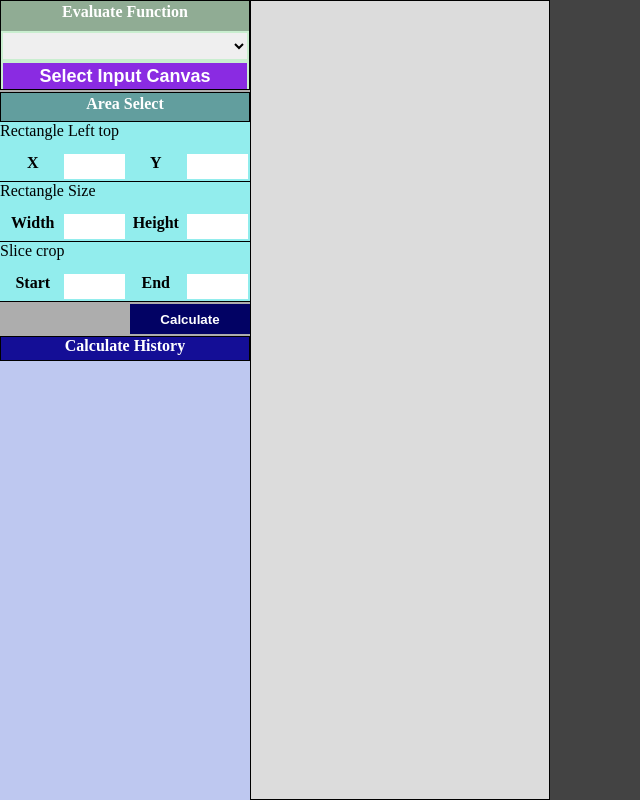
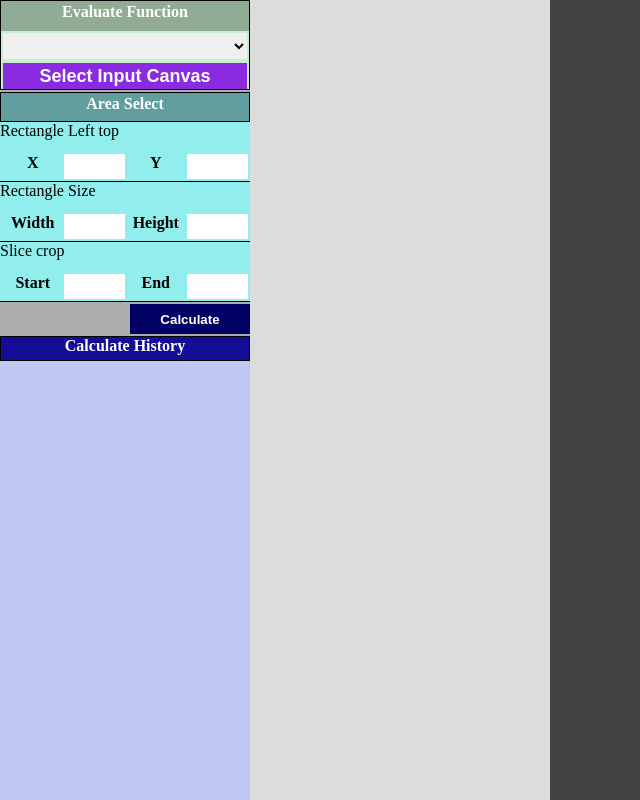
Before and after one commit to MaedaKei/DicomViewer, an Electron app: page SubWindows/Evaluate/Evaluate.html in a window 800 px wide. Shown: the whole page, without its empty margins (0-640 px from the left). Drawn offline with Linux system fonts and the light colour scheme.

Commit message:
[fix]評価結果表示コンテナのボーダーラインを削除

```diff
--- a/SubWindows/Evaluate/Evaluate.css
+++ b/SubWindows/Evaluate/Evaluate.css
@@ -357,7 +357,7 @@ ul#CalculateHistoryList>li.CalculateHistoryListItem>div.CalculateHistoryListItem
 div#ResultContainer{
     width:var(--ResultContainerWidth);
     height:100%;
-    border:1px solid rgb(0, 0, 0);
+    /*border:1px solid rgb(0, 0, 0);*/
     background-color: rgb(220, 220, 220);
 }
 
```
